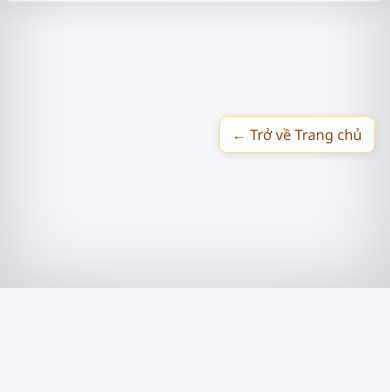
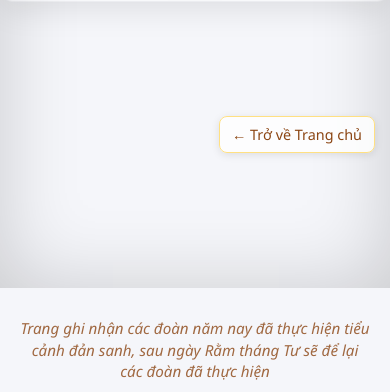
Before and after one commit to banquantrai/duclien2025, a PHP site: page /tieu-canh-dan-sanh/index.html in a window 390 px wide. Shown: the part 681-1073 px from the top of the page. Before the commit the page ends 969 px from the top, so only its background shows below. Run offline with PHP 8.4, Linux system fonts and the light colour scheme.

Commit message:
tieu-canh-dan-sanh/index.html

```diff
--- a/tieu-canh-dan-sanh/css/style.css
+++ b/tieu-canh-dan-sanh/css/style.css
@@ -216,6 +216,9 @@ body, html {
         bottom: 8px; /* cập nhật vị trí cho màn hình nhỏ hơn */
         right: 12px;
     }
+    .footer-note p {
+        font-size: 0.9em;
+    }
 }
 
 @media (max-width: 600px) {
@@ -264,6 +267,13 @@ body, html {
         padding: 5px 8px;
         bottom: 5px; /* cập nhật vị trí cho màn hình nhỏ hơn */
         right: 8px;
+    }
+    .footer-note p {
+        font-size: 0.85em;
+    }
+    .footer-note {
+        margin-top: 15px;
+        margin-bottom: 15px;
     }
 }
 
@@ -348,3 +358,22 @@ body, html {
     transform: translateY(-2px);
     box-shadow: 0 4px 12px rgba(0,0,0,0.15);
 }
+
+.footer-note {
+    width: 100%;
+    text-align: center;
+    padding: 10px 0;
+    margin-top: 20px;
+    margin-bottom: 20px;
+}
+
+.footer-note p {
+    font-size: 0.95em;
+    color: #8B4513;
+    max-width: 800px;
+    margin: 0 auto;
+    padding: 0 20px;
+    font-style: italic;
+    opacity: 0.8;
+    line-height: 1.4;
+}
--- a/tieu-canh-dan-sanh/index.html
+++ b/tieu-canh-dan-sanh/index.html
@@ -48,6 +48,9 @@
         </div>
     </div>
     <a href="../index.html" class="home-link">← Trở về Trang chủ</a>
+    <div class="footer-note">
+        <p>Trang ghi nhận các đoàn năm nay đã thực hiện tiểu cảnh đản sanh, sau ngày Rằm tháng Tư sẽ để lại các đoàn đã thực hiện</p>
+    </div>
     <script src="js/script.js"></script>
 </body>
 </html>
```
